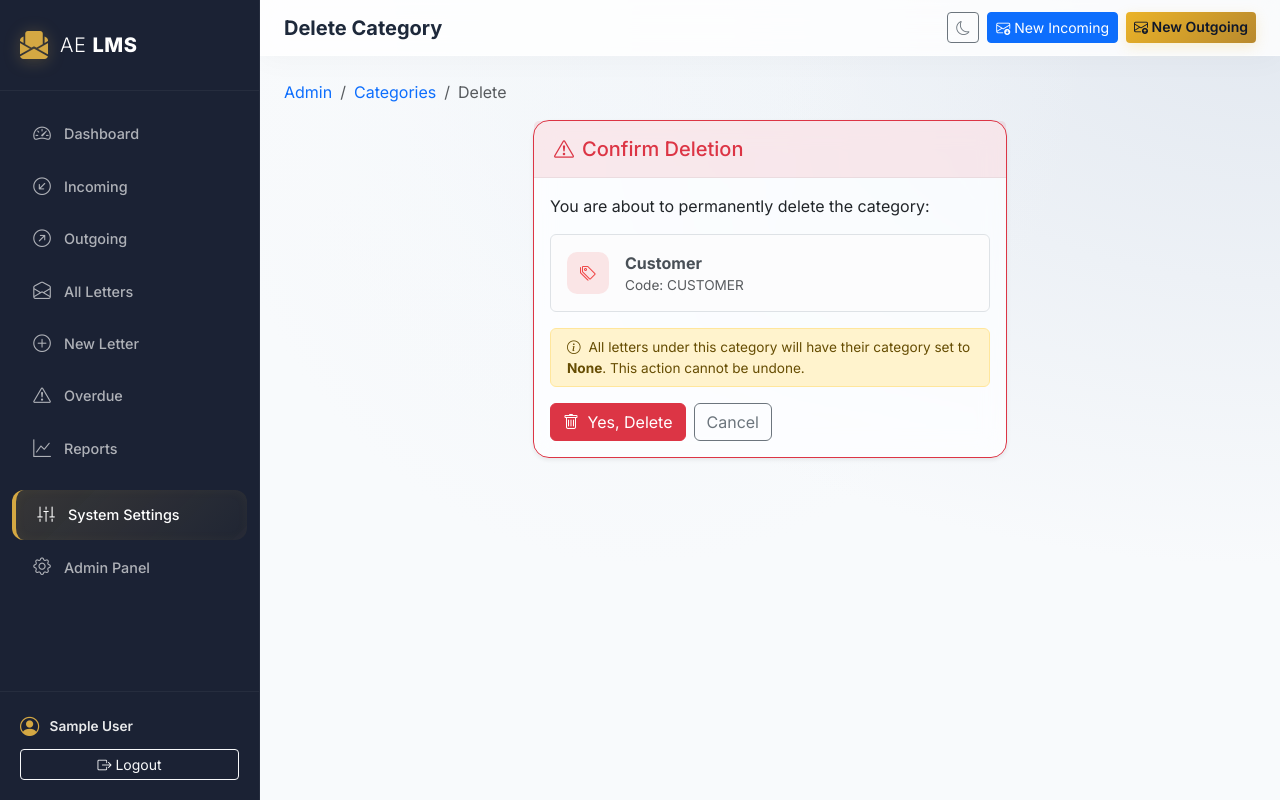
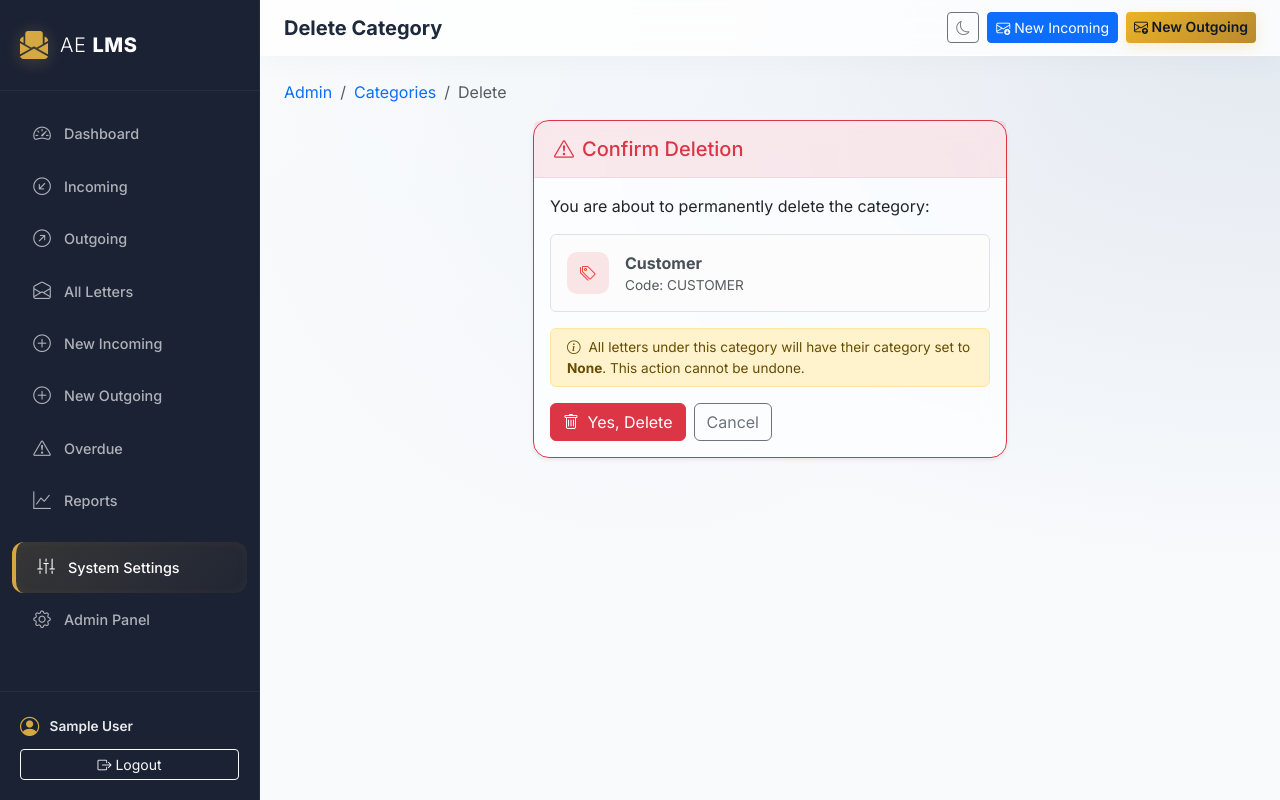
Before and after one commit to zackpro94/LMS, a Django app: page /admin-dashboard/categories/3/delete/ in a window 1280 px wide. Run offline with Django 5.2, Linux system fonts and the light colour scheme; the visitor is signed in with stand-in values (Sample User, id 1); data comes from the database, SQL or seed files in the repository.

Commit message:
Add separate incoming and outgoing letter registration pages

```diff
--- a/letters/urls.py
+++ b/letters/urls.py
@@ -12,6 +12,8 @@ urlpatterns = [
     path('letters/outgoing/', views.OutgoingLetterListView.as_view(), name='outgoing_letter_list'),
     path('letters/incoming/', views.IncomingLetterListView.as_view(), name='incoming_letter_list'),
     path('letters/create/', views.LetterCreateView.as_view(), name='letter_create'),
+    path('letters/create/incoming/', views.IncomingLetterCreateView.as_view(), name='incoming_letter_create'),
+    path('letters/create/outgoing/', views.OutgoingLetterCreateView.as_view(), name='outgoing_letter_create'),
     path('letters/<int:pk>/', views.LetterDetailView.as_view(), name='letter_detail'),
     path('letters/<int:pk>/edit/', views.LetterUpdateView.as_view(), name='letter_edit'),
     path('letters/<int:pk>/delete/', views.LetterDeleteView.as_view(), name='letter_delete'),
--- a/letters/views.py
+++ b/letters/views.py
@@ -259,6 +259,36 @@ class LetterCreateView(LoginRequiredMixin, CreateView):
         ctx = super().get_context_data(**kwargs)
         ctx['form_title'] = 'Register New Letter'
         return ctx
+
+
+class IncomingLetterCreateView(LetterCreateView):
+    """Create view specifically for incoming letters."""
+
+    def get_initial(self):
+        return {'direction': Letter.INCOMING}
+
+    def get_context_data(self, **kwargs):
+        ctx = super().get_context_data(**kwargs)
+        ctx['form_title'] = 'Register Incoming Letter'
+        return ctx
+
+    def get_success_url(self):
+        return reverse('letters:incoming_letter_list')
+
+
+class OutgoingLetterCreateView(LetterCreateView):
+    """Create view specifically for outgoing letters."""
+
+    def get_initial(self):
+        return {'direction': Letter.OUTGOING}
+
+    def get_context_data(self, **kwargs):
+        ctx = super().get_context_data(**kwargs)
+        ctx['form_title'] = 'Register Outgoing Letter'
+        return ctx
+
+    def get_success_url(self):
+        return reverse('letters:outgoing_letter_list')
 
 
 class LetterUpdateView(LoginRequiredMixin, CanViewLetterMixin, UpdateView):
--- a/templates/base.html
+++ b/templates/base.html
@@ -45,8 +45,13 @@
         </a>
       </li>
       <li class="sidebar-nav-item">
-        <a href="{% url 'letters:letter_create' %}" class="sidebar-nav-link {% if request.resolver_match.url_name == 'letter_create' %}active{% endif %}">
-          <i class="bi bi-plus-circle"></i> <span>New Letter</span>
+        <a href="{% url 'letters:incoming_letter_create' %}" class="sidebar-nav-link {% if request.resolver_match.url_name == 'incoming_letter_create' %}active{% endif %}">
+          <i class="bi bi-plus-circle"></i> <span>New Incoming</span>
+        </a>
+      </li>
+      <li class="sidebar-nav-item">
+        <a href="{% url 'letters:outgoing_letter_create' %}" class="sidebar-nav-link {% if request.resolver_match.url_name == 'outgoing_letter_create' %}active{% endif %}">
+          <i class="bi bi-plus-circle"></i> <span>New Outgoing</span>
         </a>
       </li>
       <li class="sidebar-nav-item">
@@ -107,10 +112,10 @@
         <button class="btn btn-sm btn-outline-secondary theme-toggle" type="button" id="themeToggle" title="Toggle dark mode">
           <i class="bi bi-moon"></i>
         </button>
-        <a href="{% url 'letters:letter_create' %}?direction=INCOMING" class="btn btn-sm btn-primary">
+        <a href="{% url 'letters:incoming_letter_create' %}" class="btn btn-sm btn-primary">
           <i class="bi bi-envelope-arrow-down"></i> <span class="d-none d-md-inline">New Incoming</span>
         </a>
-        <a href="{% url 'letters:letter_create' %}?direction=OUTGOING" class="btn btn-sm btn-accent">
+        <a href="{% url 'letters:outgoing_letter_create' %}" class="btn btn-sm btn-accent">
           <i class="bi bi-envelope-arrow-up"></i> <span class="d-none d-md-inline">New Outgoing</span>
         </a>
       </div>
```
